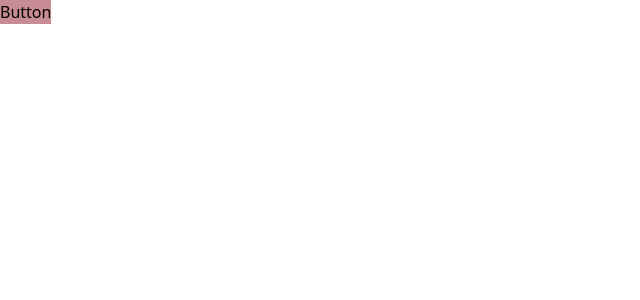
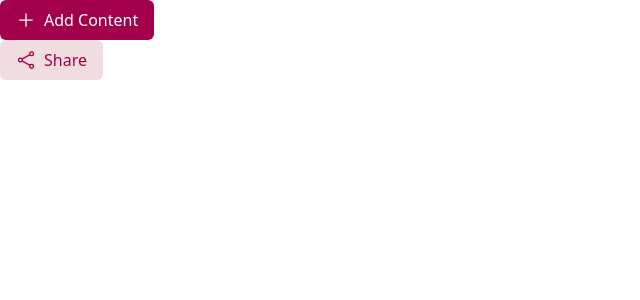
Before and after one commit to suhaibfida/Thinker, a React (Vite) app in the folder thinker-frontend/: page / in a window 1280 px wide. Shown: the top 300 px of the page, without its empty margins (0-640 px from the left). Built offline with nearby package versions, Linux system fonts and the light colour scheme.

Commit message:
Button creation

```diff
--- a/thinker-frontend/src/App.tsx
+++ b/thinker-frontend/src/App.tsx
@@ -1,9 +1,20 @@
 import "./App.css";
 import { Button } from "./components/ui/Button";
+import { Plusicon } from "./components/icons/Plusicon";
+import { Shareicon } from "./components/icons/Shareicon";
 function App() {
   return (
     <>
-      <Button variant="primary" text="Button"></Button>
+      <Button
+        variant="primary"
+        text="Add Content"
+        startIcon={<Plusicon />}
+      ></Button>
+      <Button
+        variant="secondary"
+        text="Share "
+        startIcon={<Shareicon />}
+      ></Button>
     </>
   );
 }
--- /dev/null
+++ b/thinker-frontend/src/components/icons/Plusicon.tsx
@@ -0,0 +1,18 @@
+export function Plusicon() {
+  return (
+    <svg
+      xmlns="http://www.w3.org/2000/svg"
+      fill="none"
+      viewBox="0 0 24 24"
+      stroke-width="1.5"
+      stroke="currentColor"
+      className="size-5"
+    >
+      <path
+        stroke-linecap="round"
+        stroke-linejoin="round"
+        d="M12 4.5v15m7.5-7.5h-15"
+      />
+    </svg>
+  );
+}
--- /dev/null
+++ b/thinker-frontend/src/components/icons/Shareicon.tsx
@@ -0,0 +1,18 @@
+export function Shareicon() {
+  return (
+    <svg
+      xmlns="http://www.w3.org/2000/svg"
+      fill="none"
+      viewBox="0 0 24 24"
+      stroke-width="1.5"
+      stroke="currentColor"
+      className="size-5"
+    >
+      <path
+        stroke-linecap="round"
+        stroke-linejoin="round"
+        d="M7.217 10.907a2.25 2.25 0 1 0 0 2.186m0-2.186c.18.324.283.696.283 1.093s-.103.77-.283 1.093m0-2.186 9.566-5.314m-9.566 7.5 9.566 5.314m0 0a2.25 2.25 0 1 0 3.935 2.186 2.25 2.25 0 0 0-3.935-2.186Zm0-12.814a2.25 2.25 0 1 0 3.933-2.185 2.25 2.25 0 0 0-3.933 2.185Z"
+      />
+    </svg>
+  );
+}
--- a/thinker-frontend/src/components/ui/Button.tsx
+++ b/thinker-frontend/src/components/ui/Button.tsx
@@ -1,11 +1,21 @@
 import { ReactElement } from "react";
+
 interface buttonProps {
   variant: "primary" | "secondary";
-  text: String;
+  text: string;
   startIcon?: ReactElement;
 }
 
-const variant = { primary: "bg-pinki-800", secondary: "bg-pinki-200" };
+const variant = {
+  primary: "bg-pink-800 text-white",
+  secondary: "bg-pinki-200 text-pink-800",
+};
+const defaults = "px-4 py-2 rounded-md flex items-center ";
 export const Button = (props: buttonProps) => {
-  return <button className={variant[props.variant]}>{props.text}</button>;
+  return (
+    <button className={` ${variant[props.variant]} ${defaults}`}>
+      <div className="pr-2 ">{props.startIcon}</div>
+      {props.text}
+    </button>
+  );
 };
```
